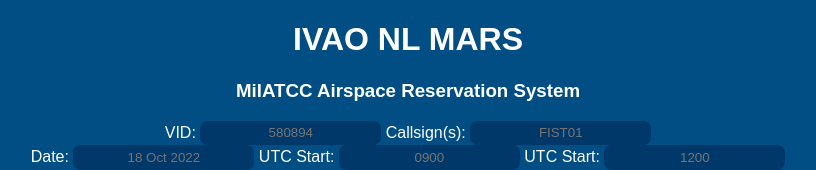
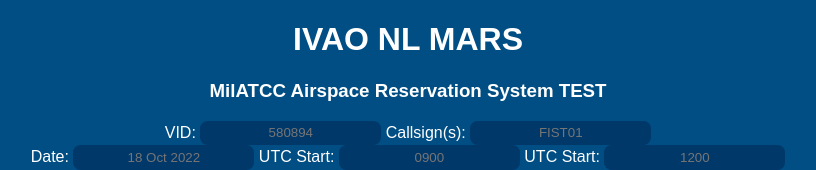
Before and after one commit to Olafie/IVAO-NL-MARS, a plain HTML site: page index.html in a window 1280 px wide. Shown: the top 170 px of the page, without its empty margins (232-1048 px from the left). Drawn offline with Linux system fonts and the light colour scheme.

Commit message:
Update index.html

```diff
--- a/index.html
+++ b/index.html
@@ -29,7 +29,7 @@
   <body>
     <center>
     <h1>IVAO NL MARS</h1>
-    <h3>MilATCC Airspace Reservation System</h3>
+    <h3>MilATCC Airspace Reservation System TEST</h3>
     <div class="form">
       <form action="mailto:olafblom4@gmail.com?subject=MARS Reservation" target="_blank" method="POST" enctype="text/plain">
         <label for="vid">VID: </label><input type="text" id="vid" name="VID" placeholder="580894">
```
